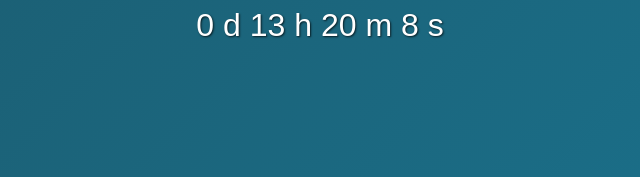
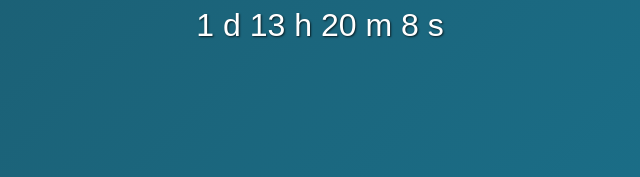
Before and after one commit to PHE-ON-TOP/Live-Countdown, a plain HTML site: page index.html in a window 1280 px wide. Shown: the part 453-630 px from the top of the page, 320-960 px from the left. Drawn offline with Linux system fonts and the light colour scheme.

Commit message:
index.html

```diff
--- a/index.html
+++ b/index.html
@@ -62,7 +62,7 @@
     </div>
 
     <script>
-        const targetDate = new Date('November 1, 2024 19:00:00').getTime();
+        const targetDate = new Date('November 2, 2024 19:00:00').getTime();
 
         const countdownInterval = setInterval(function() {
             const now = new Date().getTime();
```
